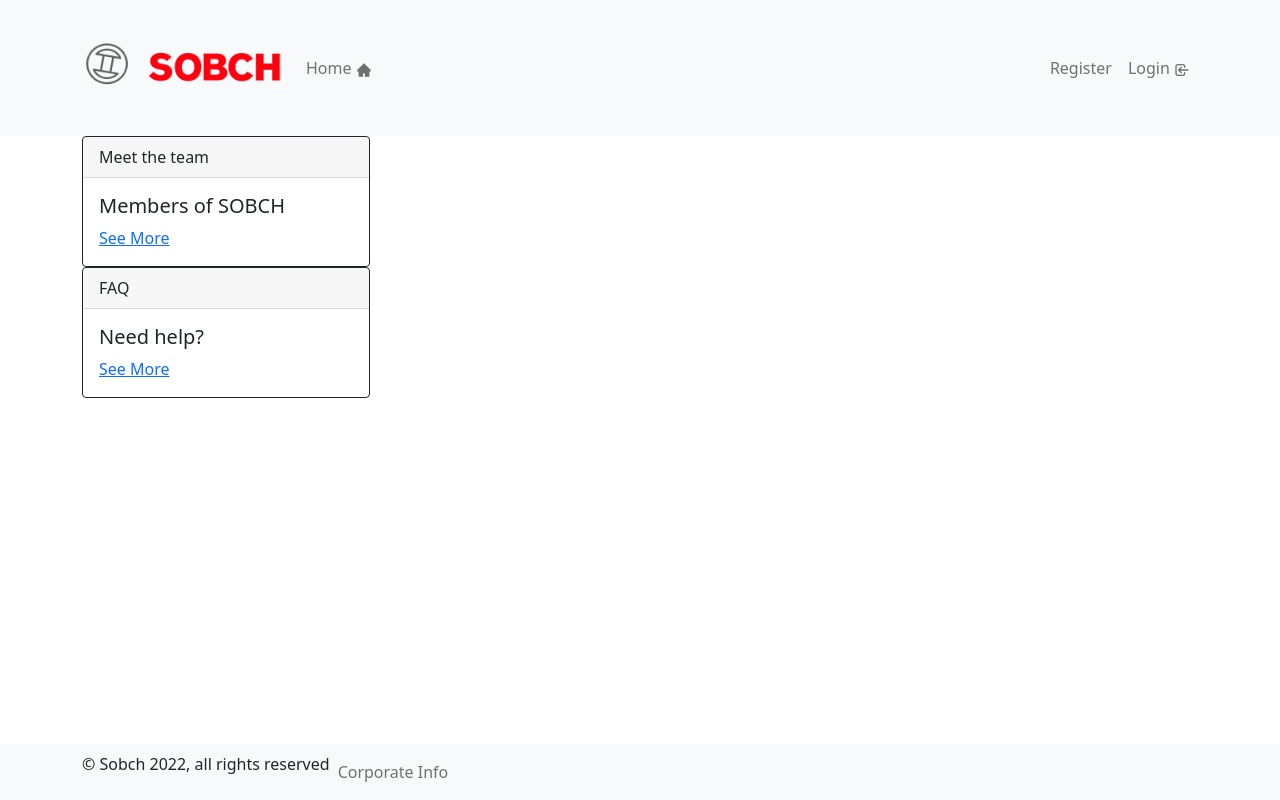
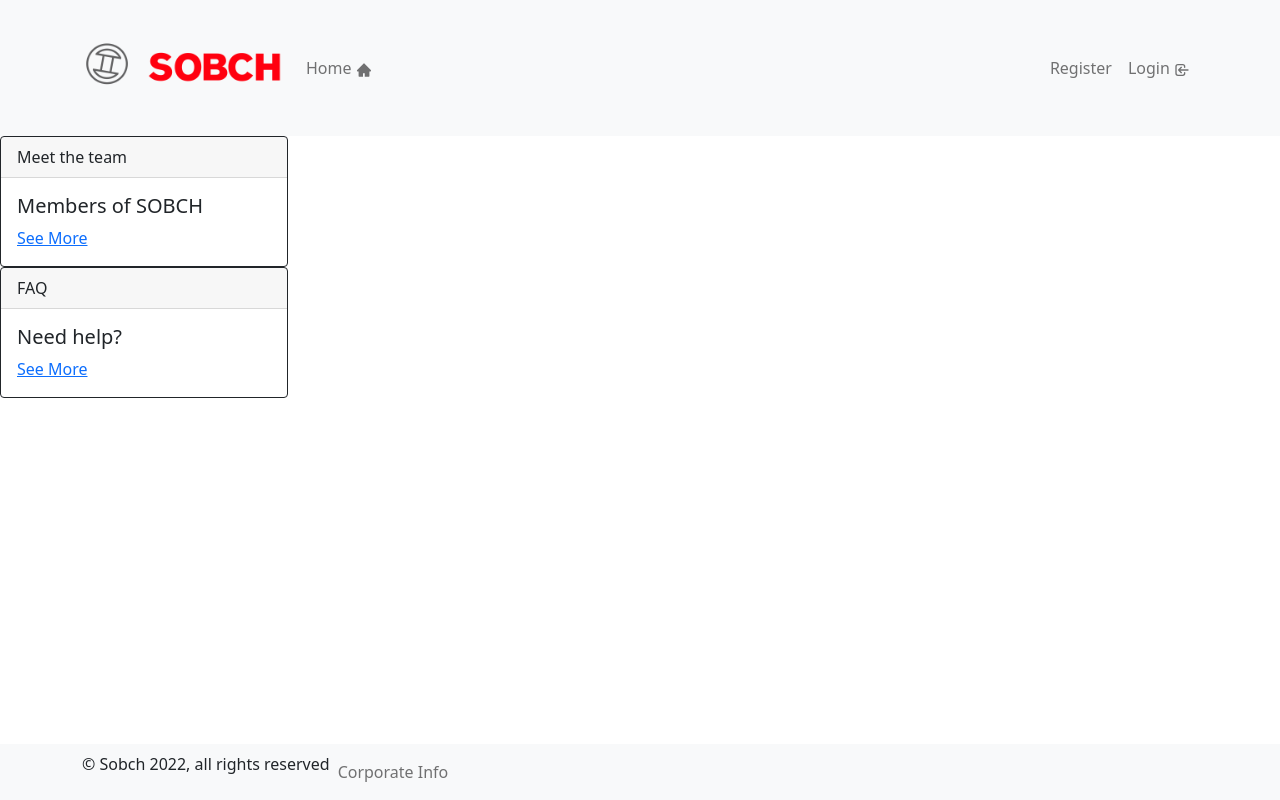
Before and after one commit to moalshak/Sobch, a React (Create React App) app in the folder web/frontend/: page / in a window 1280 px wide. Built offline with nearby package versions, Linux system fonts and the light colour scheme.

Commit message:
cleaned up imports

```diff
--- a/web/frontend/src/components/Help.tsx
+++ b/web/frontend/src/components/Help.tsx
@@ -1,6 +1,4 @@
 import 'bootstrap/dist/css/bootstrap.min.css';
-import { Container } from 'react-bootstrap';
-import Card from 'react-bootstrap/esm/Card';
 import NavBar, {NavBarBot} from "../components/NavBar";
 
 function How(){
--- a/web/frontend/src/components/Home.tsx
+++ b/web/frontend/src/components/Home.tsx
@@ -1,5 +1,4 @@
 import 'bootstrap/dist/css/bootstrap.min.css';
-import Container from 'react-bootstrap/Container';
 import Card from 'react-bootstrap/esm/Card';
 import NavBar, {NavBarBot} from "../components/NavBar";
 
@@ -8,7 +7,6 @@ function Home() {
     return (
         <div>
         <NavBar />
-        <Container>
             <Card border="dark" style={{ width: '18rem' }}>
                 <Card.Header>Meet the team</Card.Header>
                 <Card.Body>
@@ -24,7 +22,6 @@ function Home() {
                     <a href="/help" className="card-link">See More</a>
                 </Card.Body>
             </Card>
-        </Container>
         <NavBarBot />
         </div>
     );
--- a/web/frontend/src/components/MyDevices.tsx
+++ b/web/frontend/src/components/MyDevices.tsx
@@ -3,7 +3,6 @@ import {useState, useEffect} from 'react';
 import {BACKEND_BASE_URL} from '../App';
 import {getAccessToken} from '../lib/acc';
 import { useNavigate } from "react-router-dom";
-import {Link} from "react-router-dom"
 import Button from "react-bootstrap/Button";
 import Container from 'react-bootstrap/Container';
 import Card from 'react-bootstrap/Card';
--- a/web/frontend/src/components/NavBar.tsx
+++ b/web/frontend/src/components/NavBar.tsx
@@ -5,9 +5,6 @@ import Container from 'react-bootstrap/Container';
 import { isLoggedIn } from '../lib/acc';
 import Nav from 'react-bootstrap/Nav';
 import {goLogout} from '../lib/acc';
-import {Link} from "react-router-dom";
-import Button from 'react-bootstrap/Button';
-import Corparate from './Company';
 import {IoIosLogOut} from 'react-icons/io';
 import {HiOutlineLogin} from 'react-icons/hi';
 import {BiDevices} from 'react-icons/bi';
```
Also changed, not shown: web/frontend/src/components/Company.tsx (+1 -6 lines).
